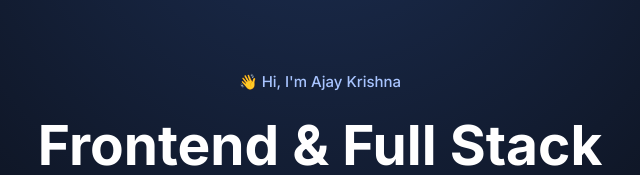
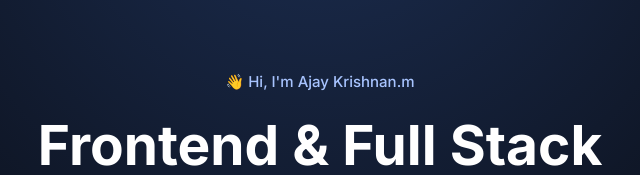
Before and after one commit to ajaykrishnam615/websiteproject, a plain HTML site: page index.html in a window 1280 px wide. Shown: the part 160-335 px from the top of the page, 320-960 px from the left. Drawn offline with Linux system fonts and the light colour scheme.

Commit message:
Update index.html

```diff
--- a/index.html
+++ b/index.html
@@ -3,7 +3,7 @@
 <head>
   <meta charset="UTF-8" />
   <meta name="viewport" content="width=device-width, initial-scale=1.0" />
-  <title>Ajay Krishna | Portfolio</title>
+  <title>Ajay Krishnan.m | Portfolio</title>
 
   <link href="https://fonts.googleapis.com/css2?family=Inter:wght@300;400;500;600;700&display=swap" rel="stylesheet">
 
@@ -36,7 +36,7 @@
   <!-- HERO -->
   <section class="hero">
     <div class="hero-content">
-      <p class="hero-tag">👋 Hi, I'm Ajay Krishna</p>
+      <p class="hero-tag">👋 Hi, I'm Ajay Krishnan.m</p>
 
       <h1>
         Frontend & Full Stack <span>Developer</span>
```
